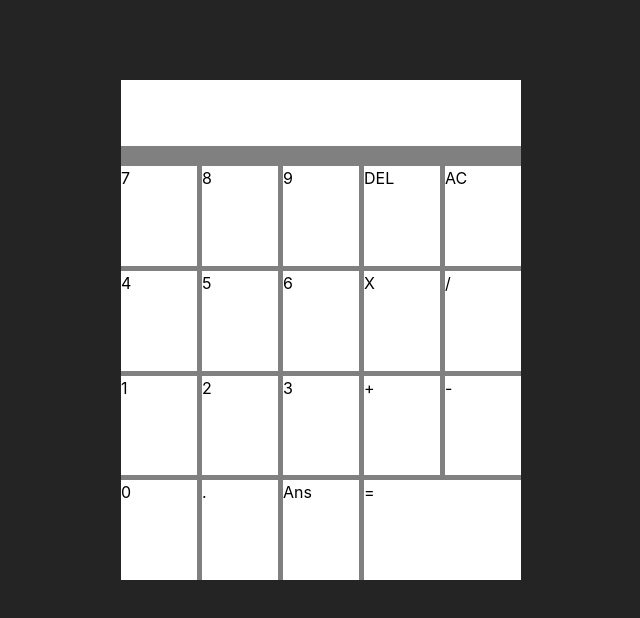
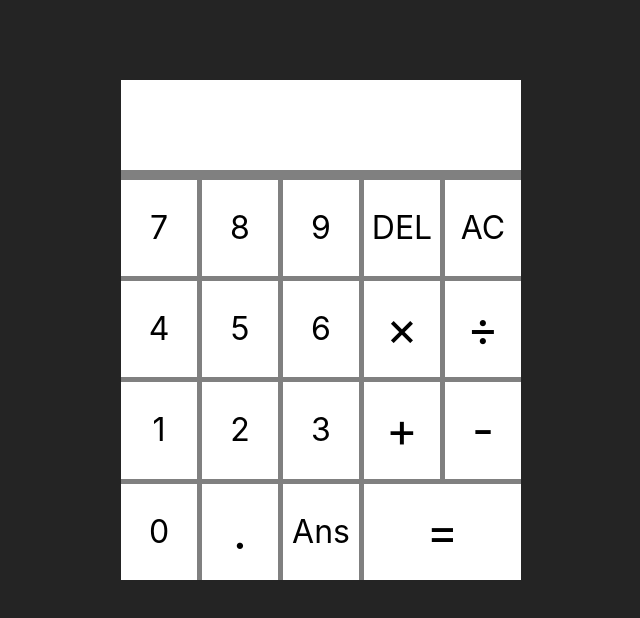
Before and after one commit to angelrcd/calculator, a React (Vite) app: page / in a window 1280 px wide. Shown: the top 618 px of the page, without its empty margins (319-959 px from the left). Built offline with nearby package versions, Linux system fonts and the light colour scheme.

Commit message:
Centered symbols in buttons

```diff
--- a/components/ButtonPanel.jsx
+++ b/components/ButtonPanel.jsx
@@ -11,17 +11,17 @@ function ButtonPanel() {
       <div className="button">4</div>
       <div className="button">5</div>
       <div className="button">6</div>
-      <div className="button">X</div>
-      <div className="button">/</div>
+      <div className="button operator-button">&#215;</div>
+      <div className="button operator-button">&#247; </div>
       <div className="button">1</div>
       <div className="button">2</div>
       <div className="button">3</div>
-      <div className="button">+</div>
-      <div className="button">-</div>
+      <div className="button operator-button">+</div>
+      <div className="button operator-button">-</div>
       <div className="button">0</div>
-      <div className="button">.</div>
+      <div className="button operator-button">.</div>
       <div className="button">Ans</div>
-      <div className="button equal-button">=</div>
+      <div className="button equal-button operator-button">=</div>
     </div>
   )
 }
--- a/src/index.css
+++ b/src/index.css
@@ -49,11 +49,11 @@ button:focus-visible {
   margin: 10vh auto;
   display: flex;
   flex-direction: column;
-  gap: 20px;
+  gap: 10px;
 }
 
 .display {
-  height: 5em;
+  height: 7em;
   background: white;
 }
 
@@ -69,9 +69,17 @@ button:focus-visible {
   background: white;
   color: black;
   cursor: pointer;
+  font-size: 2em;
+  display: flex;
+  justify-content: center;
+  align-items: center;
 }
 
 .equal-button {
   grid-column: 4 / 6;
   grid-row: 4;
 }
+
+.operator-button {
+  font-size: 3em;
+}
```
